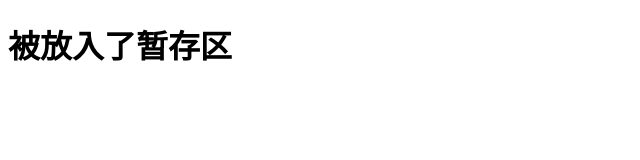
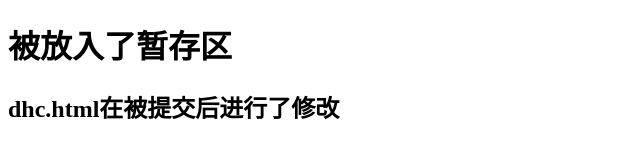
Before and after one commit to lxxd/project_01, a plain HTML site: page dch.html in a window 1280 px wide. Shown: the whole page, without its empty margins (0-640 px from the left). Drawn offline with Linux system fonts and the light colour scheme.

Commit message:
第二次提交修改后的dch.html

```diff
--- a/dch.html
+++ b/dch.html
@@ -10,6 +10,7 @@
 
 <body>
     <h1>被放入了暂存区</h1>
+    <h2>dhc.html在被提交后进行了修改</h2>
 </body>
 
 </html>
```
